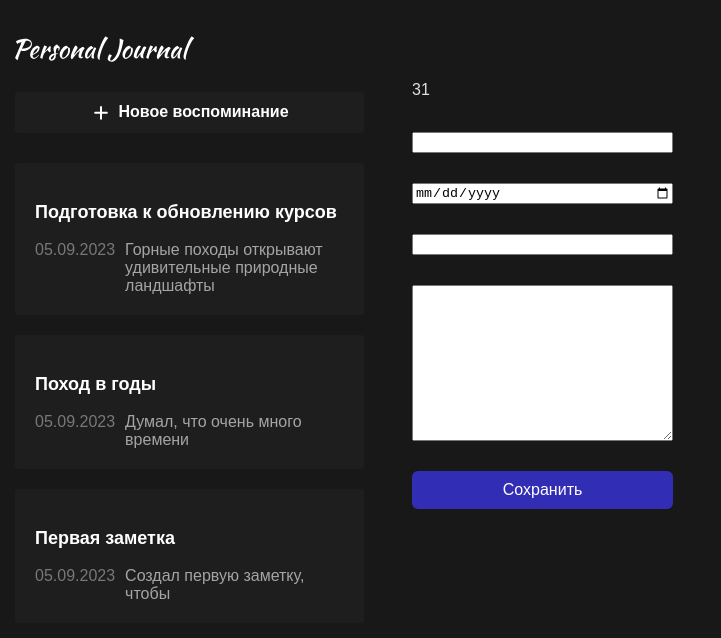
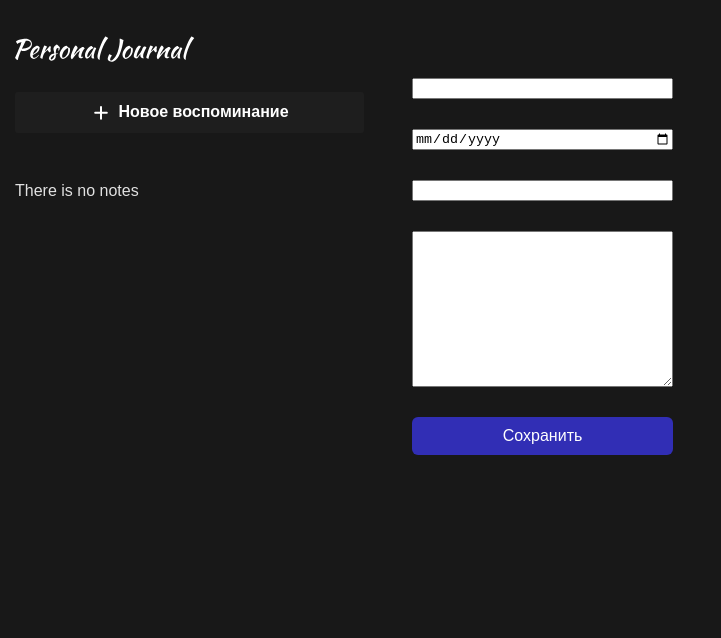
Before and after one commit to ministrov/react-journal, a React app: page / in a window 1280 px wide. Shown: the top 638 px of the page, without its empty margins (0-721 px from the left). Built offline with nearby package versions, Linux system fonts and the light colour scheme; the HTML template or start-up script is replaced by a standard one.

Commit message:
feat: operating on list rendering

```diff
--- a/src/App.jsx
+++ b/src/App.jsx
@@ -1,67 +1,60 @@
 import Body from './layouts/Body/Body';
 // import Button from './components/Button/Button';
-import CardButton from './components/CardButton/CardButton';
 import JournalAddButton from './components/JournalAddButton/JournalAddButton';
-import JournalItem from './components/JournalItem/JournalItem';
 import LeftPanel from './layouts/LeftPanel/LeftPanel';
 import Header from './components/Header/Header';
 import JournalList from './components/JournalList/JournalList';
 import './App.css';
 import JournalForm from './components/JournalForm/JournalForm';
+// import Button from './components/Button/Button';
+import { useState } from 'react';
+
+const INITIAL_DATA = [
+  // {
+  //   id: 1,
+  //   title: 'Подготовка к обновлению курсов',
+  //   text: 'Горные походы открывают удивительные природные ландшафты',
+  //   date: new Date()
+  // },
+  // {
+  //   id: 2,
+  //   title: 'Поход в годы',
+  //   text: 'Думал, что очень много времени',
+  //   date: new Date()
+  // },
+  // {
+  //   id: 3,
+  //   title: 'Первая заметка',
+  //   text: 'Создал первую заметку, чтобы',
+  //   date: new Date()
+  // }
+];
 
 function App() {
-  const data = [
-    {
-      title: 'Подготовка к обновлению курсов',
-      text: 'Горные походы открывают удивительные природные ландшафты',
-      date: new Date()
-    },
-    {
-      title: 'Поход в годы',
-      text: 'Думал, что очень много времени',
-      date: new Date()
-    },
-    {
-      title: 'Первая заметка',
-      text: 'Создал первую заметку, чтобы',
-      date: new Date()
-    }
-  ];
+  const [items, setItems] = useState(INITIAL_DATA);
+
+  const addItem = item => {
+    console.log(item);
+    setItems(oldItems => [...oldItems, {
+      text: item.text,
+      title: item.title,
+      date: new Date(item.date),
+      id: Math.max(...oldItems.map(i => i.id)) + 1
+    }]);
+  };
+
+  // console.log(addItem(items));
 
   return (
     <div className="app">
       <LeftPanel>
         <Header/>
         <JournalAddButton />
-        <JournalList>
-          <CardButton>
-            <JournalItem
-              title={data[0].title}
-              text={data[0].text}
-              date={data[0].date}
-            />
-          </CardButton>
-
-          <CardButton>
-            <JournalItem
-              title={data[1].title}
-              text={data[1].text}
-              date={data[1].date}
-            />
-          </CardButton>
-
-          <CardButton>
-            <JournalItem
-              title={data[2].title}
-              text={data[2].text}
-              date={data[2].date}
-            />
-          </CardButton>
-        </JournalList>
+        <JournalList items={items}/>
       </LeftPanel>
 
       <Body>
-        <JournalForm/>
+        <JournalForm onSubmit={addItem}/>
       </Body>
     </div>
   );
--- a/src/components/JournalForm/JournalForm.jsx
+++ b/src/components/JournalForm/JournalForm.jsx
@@ -1,37 +1,27 @@
-import { useState } from 'react';
 import './JournalForm.css';
 import Button from '../Button/Button';
 
-function JournalForm() {
-  const [inputData, setInputData] = useState('');
-  const [state, setState] = useState({
-    age: 31
-  });
-
-  const handleInput = (event) => {
-    setInputData(event.target.value);
-    console.log(inputData);
-  };
+function JournalForm({ onSubmit }) {
 
   const addJournalItem = (event) => {
     event.preventDefault();
 
-    state.age = 40;
+    // state.age = 40;
 
-    setState({ ...state });
+    // setState({ ...state });
 
     const formData = new FormData(event.target);
     const formProps = Object.fromEntries(formData);
+    onSubmit(formProps);
     console.log(formProps);
   };
 
   return (
     <form className="journal-form" onSubmit={addJournalItem}>
-      {state.age}
       <input type="text" name="title"/>
       <input type="date" name="date"/>
-      <input type="text" name="tag" value={inputData} onChange={handleInput} />
-      <textarea name="post" id="" cols="30" rows="10"></textarea>
+      <input type="text" name="tag"/>
+      <textarea name="text" id="" cols="30" rows="10"></textarea>
       <Button text="Сохранить" onClick={() => { console.log('Clicked'); }}/>
     </form>
   );
--- a/src/components/JournalList/JournalList.jsx
+++ b/src/components/JournalList/JournalList.jsx
@@ -1,10 +1,33 @@
+import CardButton from '../CardButton/CardButton';
+import JournalItem from '../JournalItem/JournalItem';
 import './JournalList.css';
 
-function JournalList({ children }) {
+function JournalList({ items }) {
+  if (items.length === 0) {
+    return <p>There is no notes</p>;
+  }
+
+  const sortItem = (a, b) => {
+    if (a.date < b.date) {
+      return 1;
+    } else {
+      return -1;
+    }
+  };
+
+
   return (
-    <div className="journal-list">
-      {children}
-    </div>
+    <>
+      {items.sort(sortItem).map(item => (
+        <CardButton key={item.id}>
+          <JournalItem
+            title={item.title}
+            text={item.text}
+            date={item.date}
+          />
+        </CardButton>
+      ))}
+    </>
   );
 }
 
```
